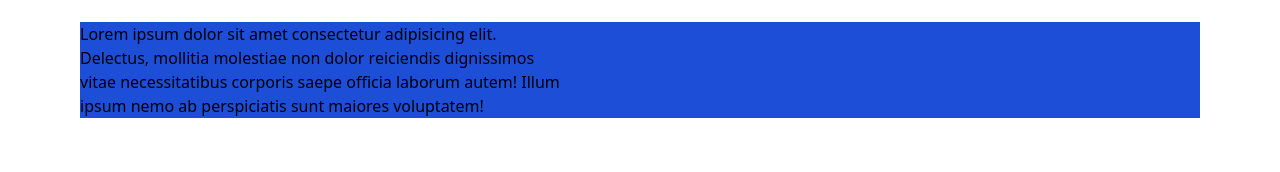
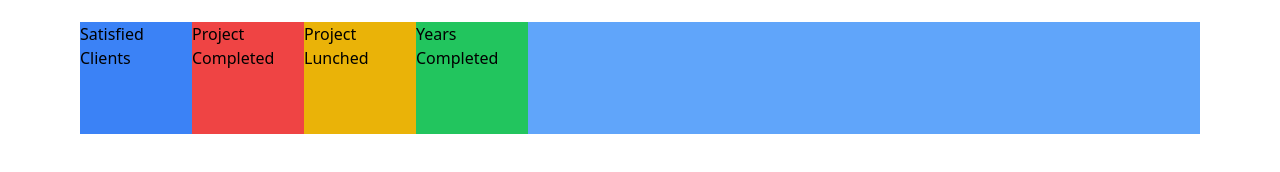
Before and after one commit to NiedjaMarques/GGS, a plain HTML site: page tailwind.html in a window 1280 px wide. Shown: the part 1398-1570 px from the top of the page. Drawn offline with nearby package versions, Linux system fonts and the light colour scheme.

Commit message:
Complementação do main

```diff
--- a/tailwind.html
+++ b/tailwind.html
@@ -141,8 +141,37 @@
 
       <img class="w-96 h-96" src="imagens/logo.png " alt="imagem de teste">
 
-      <section class="m-20 bg-blue-700">
-        <p>Lorem ipsum dolor sit amet consectetur adipisicing elit. Delectus, mollitia molestiae non dolor reiciendis dignissimos vitae necessitatibus corporis saepe officia laborum autem! Illum ipsum nemo ab perspiciatis sunt maiores voluptatem!</p>
+      <section class="m-20 bg-blue-400 ">
+
+        <div class="flex flex-row">
+
+          <div class="">
+            <div class="bg-blue-500 w-28 h-28">
+              Satisfied Clients
+            </div>
+          </div>
+
+          <div class="">
+            <div class="bg-red-500 w-28 h-28">
+              Project Completed
+            </div>
+          </div>
+
+          <div class="">
+            <div class="bg-yellow-500 w-28 h-28">
+              Project Lunched
+            </div>
+          </div>
+
+          <div class="">
+            <div class="bg-green-500 w-28 h-28">
+              Years Completed
+            </div>
+
+          </div>
+
+        </div>
+
       </section>
     </main>
 
```
